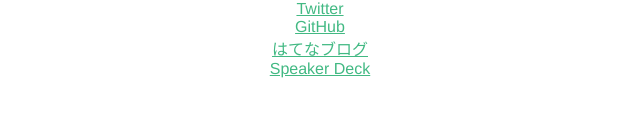
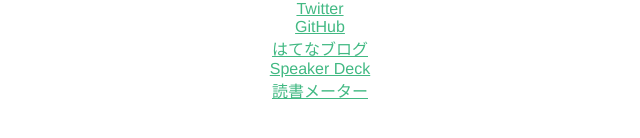
Before and after one commit to natumn/natumn, a Vue app in the folder portfolio/: page / in a window 1280 px wide. Shown: the part 372-510 px from the top of the page, without its empty margins (320-960 px from the left). Built offline with nearby package versions, Linux system fonts and the light colour scheme.

Commit message:
add 読書メーター

```diff
--- a/portfolio/src/components/HelloWorld.vue
+++ b/portfolio/src/components/HelloWorld.vue
@@ -13,6 +13,7 @@
       <li><a href="https://github.com/natumn" target="_blank" rel="noopener">GitHub</a></li>
       <li><a href="http://nktafuse.hatenablog.com/" target="_blank" rel="noopener">はてなブログ</a></li>
       <li><a href="https://speakerdeck.com/natumn" target="_blank" rel="noopener">Speaker Deck</a></li>
+      <li><a href="https://bookmeter.com/users/731750" target="_blank" rel="noopener">読書メーター</a></li>
     </ul>
     </div>
   </div>
```
